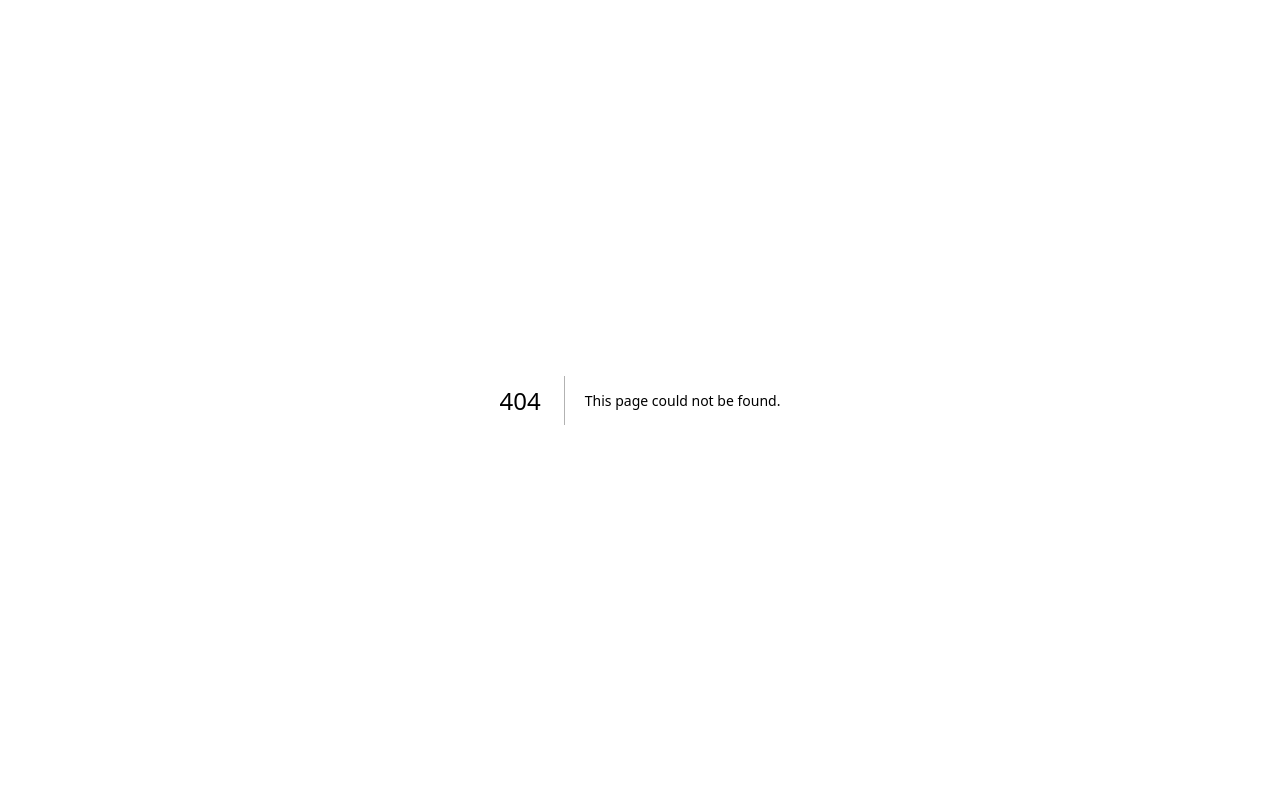
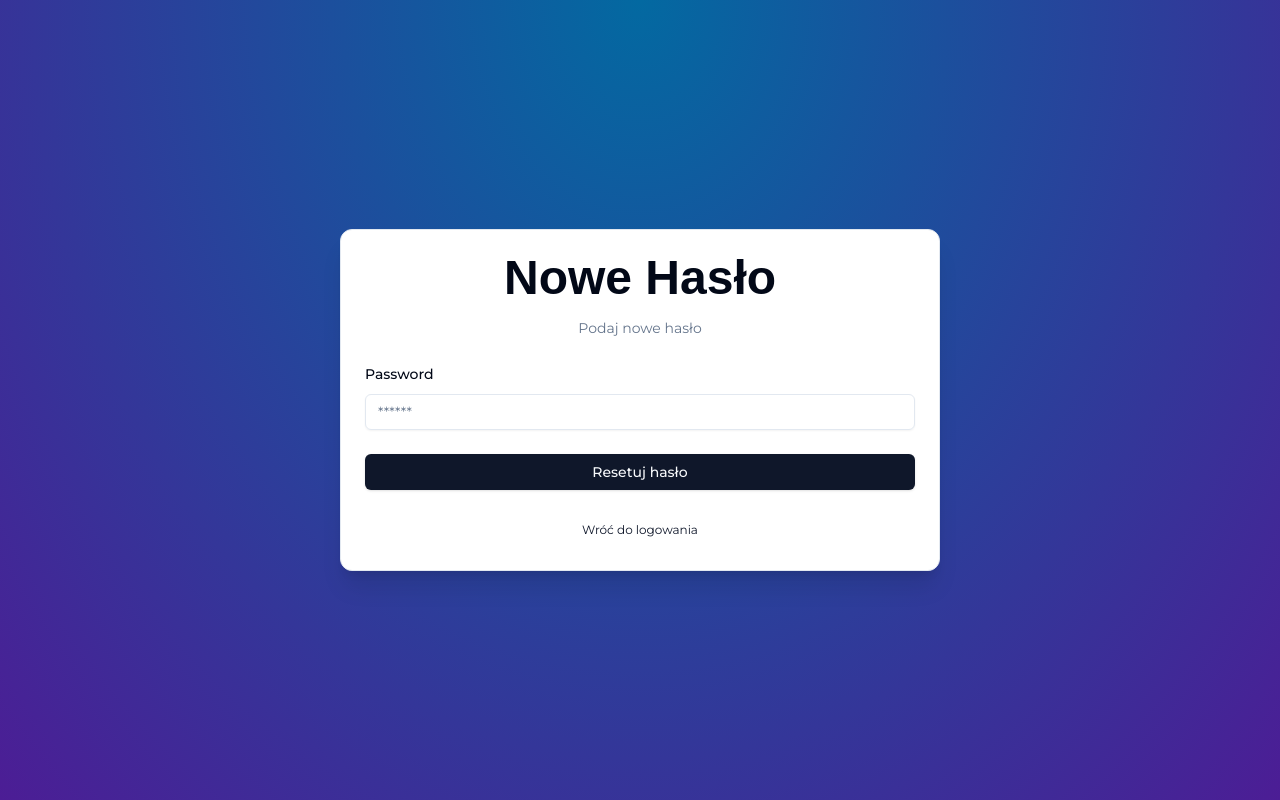
Before and after one commit to Elldrigar/na-regale, a Next.js app: page /auth/new-password in a window 1280 px wide. Before the commit this address had no page. Built offline with nearby package versions, Linux system fonts and the light colour scheme; a web font is replaced by a local one.

Commit message:
New password form

```diff
--- /dev/null
+++ b/app/auth/new-password/page.tsx
@@ -0,0 +1,7 @@
+import { NewPasswordForm } from '@/components/auth/new-password-form'
+
+const NewPasswordPage = () => {
+    return <NewPasswordForm />
+}
+
+export default NewPasswordPage
--- /dev/null
+++ b/components/auth/new-password-form.tsx
@@ -0,0 +1,93 @@
+'use client'
+
+import * as z from 'zod'
+import { useForm } from 'react-hook-form'
+import { useState, useTransition } from 'react'
+import { useSearchParams } from 'next/navigation'
+import { zodResolver } from '@hookform/resolvers/zod'
+import { NewPasswordSchema } from '@/schemas'
+import { Input } from '@/components/ui/input'
+import {
+    Form,
+    FormControl,
+    FormField,
+    FormItem,
+    FormLabel,
+    FormMessage
+} from '@/components/ui/form'
+import { CardWrapper } from '@/components/auth/card-wrapper'
+import { Button } from '@/components/ui/button'
+import { FormError } from '@/components/notification/form-error'
+import { FormSuccess } from '@/components/notification/form-success'
+import { newPassword } from '@/actions/new-password-action'
+
+export const NewPasswordForm = () => {
+    const searchParams = useSearchParams()
+    const token = searchParams.get('token')
+
+    const [error, setError] = useState<string | undefined>('')
+    const [success, setSuccess] = useState<string | undefined>('')
+    const [isPending, startTransition] = useTransition()
+
+    const form = useForm<z.infer<typeof NewPasswordSchema>>({
+        resolver: zodResolver(NewPasswordSchema),
+        defaultValues: {
+            password: ''
+        }
+    })
+
+    const onSubmit = (values: z.infer<typeof NewPasswordSchema>) => {
+        setError('')
+        setSuccess('')
+
+        startTransition(() => {
+            newPassword(values, token).then((data) => {
+                setError(data?.error)
+                setSuccess(data?.success)
+            })
+        })
+    }
+
+    return (
+        <CardWrapper
+            header='Nowe Hasło'
+            headerLabel='Podaj nowe hasło'
+            backButtonLabel='Wróć do logowania'
+            backButtonHref='/auth/login'>
+            <Form {...form}>
+                <form
+                    onSubmit={form.handleSubmit(onSubmit)}
+                    className='space-y-6'>
+                    <div className='space-y-4'>
+                        <FormField
+                            control={form.control}
+                            name='password'
+                            render={({ field }) => (
+                                <FormItem>
+                                    <FormLabel>Password</FormLabel>
+                                    <FormControl>
+                                        <Input
+                                            {...field}
+                                            disabled={isPending}
+                                            placeholder='******'
+                                            type='password'
+                                        />
+                                    </FormControl>
+                                    <FormMessage />
+                                </FormItem>
+                            )}
+                        />
+                    </div>
+                    <FormError message={error} />
+                    <FormSuccess message={success} />
+                    <Button
+                        disabled={isPending}
+                        type='submit'
+                        className='w-full'>
+                        Resetuj hasło
+                    </Button>
+                </form>
+            </Form>
+        </CardWrapper>
+    )
+}
```
